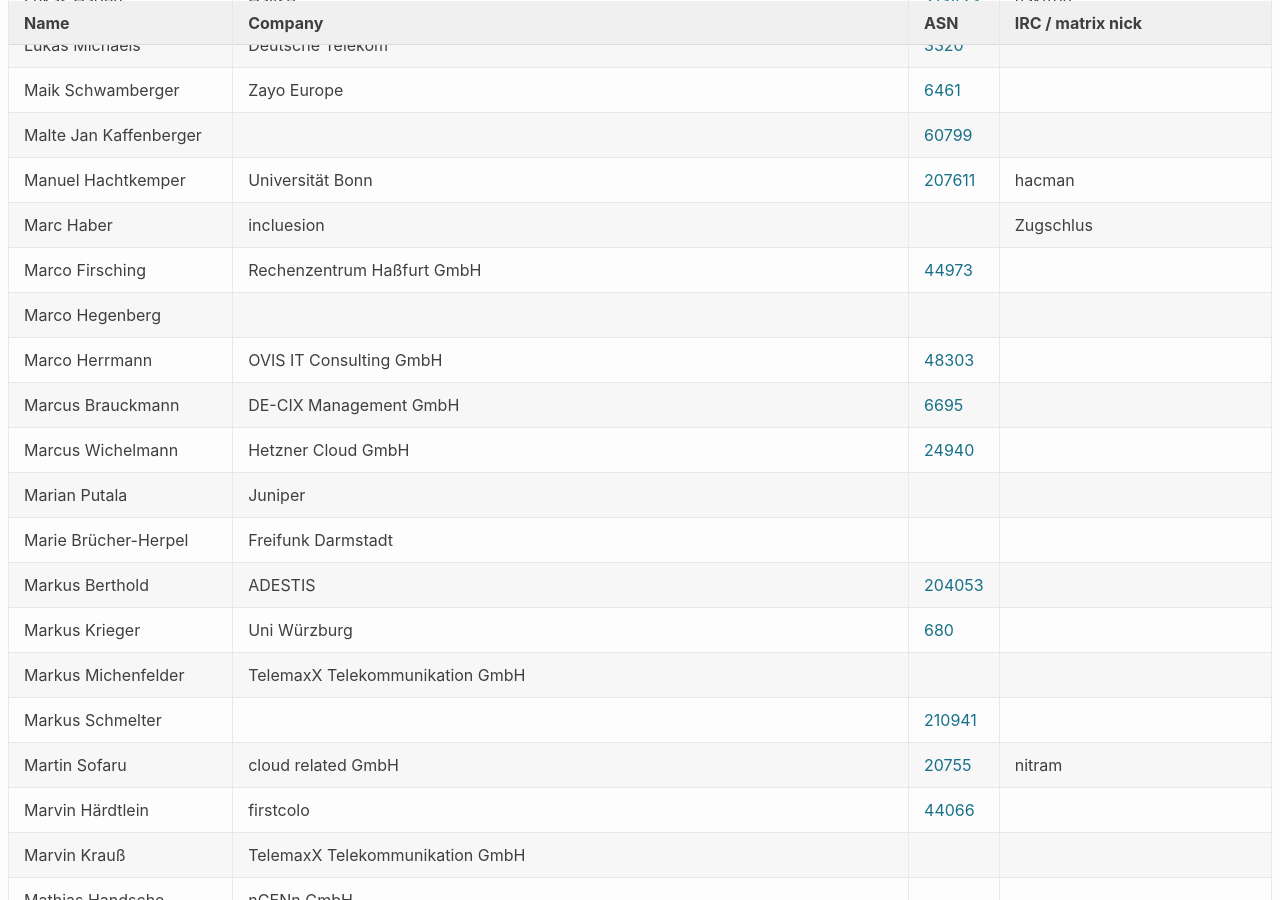
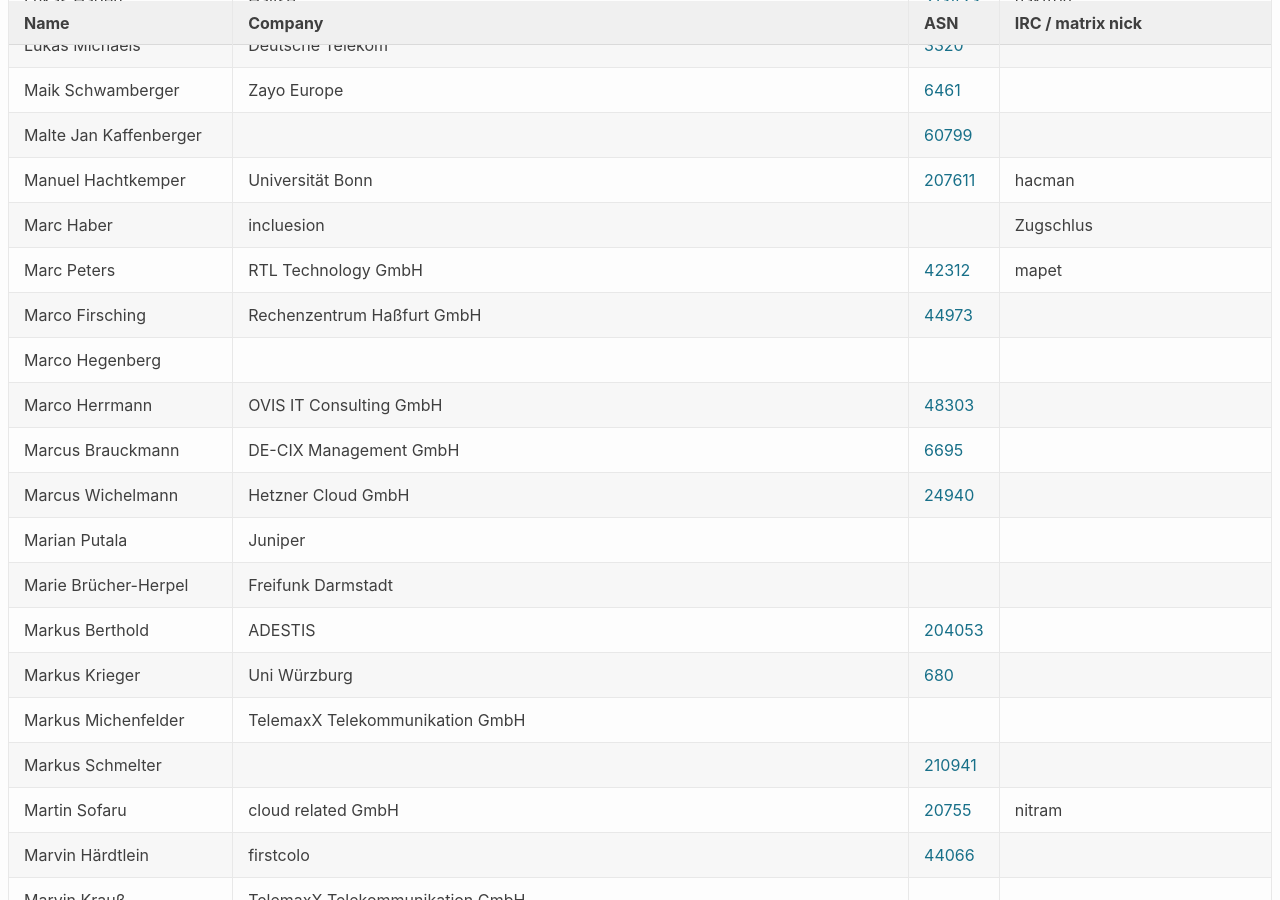
Before and after one commit to denog/pretix-attendeelist, a Jekyll site: the page built from denog17/index.markdown, in a window 1280 px wide and 900 px high, scrolled down 3913 px. Built offline with Jekyll 4.4.1, drawn with Linux system fonts in a browser that asks for light colours.

Commit message:
Latest data: Mon Jun 30 10:35:01 UTC 2025

```diff
--- a/_data/attendees_denog17_onsite.json
+++ b/_data/attendees_denog17_onsite.json
@@ -546,6 +546,12 @@
     "asn": "48303"
   },
   {
+    "name": "Marc Peters",
+    "company": "RTL Technology GmbH",
+    "irc": "mapet",
+    "asn": "42312"
+  },
+  {
     "name": "Marcus Brauckmann",
     "company": "DE-CIX Management GmbH",
     "irc": null,
```
